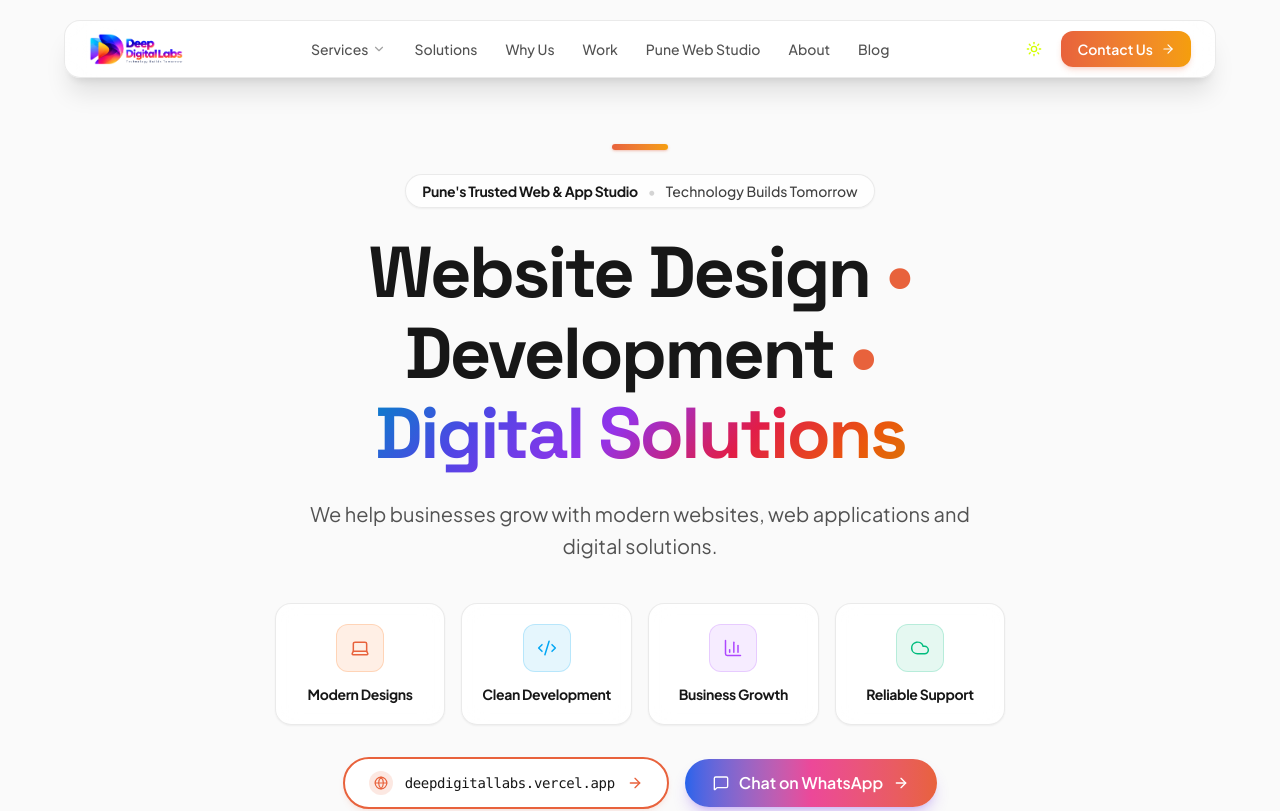
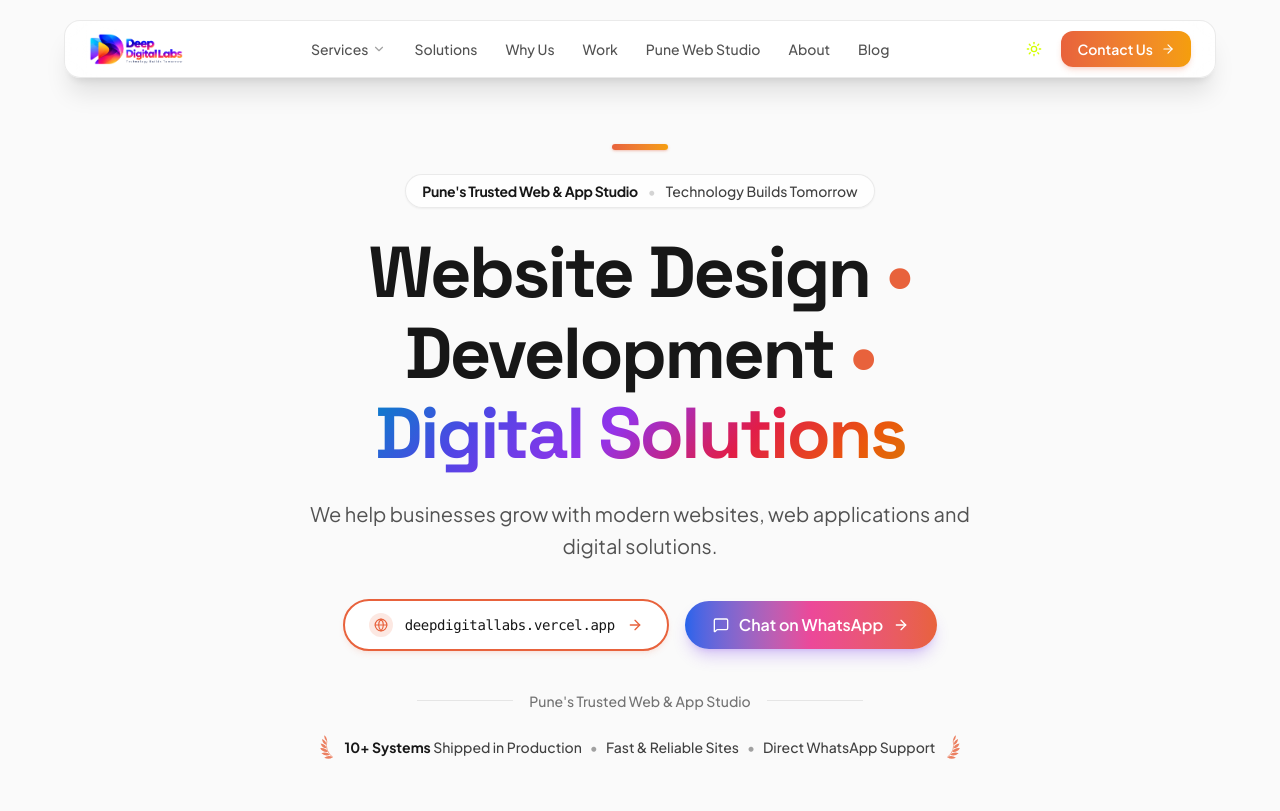
Before and after one commit to deepdigitallabs/Deep-Digital-Labs, a Next.js app: page / in a window 1280 px wide. Shown: the top 811 px of the page. Built offline with nearby package versions, Linux system fonts and the light colour scheme.

Commit message:
Update page.tsx

```diff
--- a/src/app/page.tsx
+++ b/src/app/page.tsx
@@ -19,12 +19,8 @@
   Headphones,
   Search,
   Users,
-  Laptop,
   HelpCircle,
-  PhoneCall,
-  Code2,
-  BarChart3,
-  Cloud
+  PhoneCall
 } from 'lucide-react';
 import { DiscoveryCallModal } from '@/components/ui/DiscoveryCallModal';
 import { ProcessTimeline } from '@/components/ui/ProcessTimeline';
@@ -253,51 +249,8 @@
           We help businesses grow with modern websites, web applications and digital solutions.
         </p>
 
-        {/* The 4 Core Feature Cards (Exact replica from Brand Poster) */}
-        <div className="mt-10 max-w-4xl mx-auto grid grid-cols-2 sm:grid-cols-4 gap-3 sm:gap-4 px-2">
-          {/* Card 1: Modern Designs */}
-          <div className="group p-4 sm:p-5 rounded-2xl bg-white/85 dark:bg-[#12151D]/85 backdrop-blur-md border border-neutral-200/80 dark:border-white/[0.08] shadow-xs hover:shadow-lg hover:-translate-y-1 transition-all text-center flex flex-col items-center">
-            <div className="w-12 h-12 rounded-xl bg-orange-500/10 border border-orange-500/20 text-[#E8623C] flex items-center justify-center mb-3 group-hover:scale-110 transition-transform">
-              <Laptop className="w-5 h-5 stroke-[1.8]" />
-            </div>
-            <span className="text-xs sm:text-sm font-bold text-neutral-900 dark:text-white tracking-tight">
-              Modern Designs
-            </span>
-          </div>
-
-          {/* Card 2: Clean Development */}
-          <div className="group p-4 sm:p-5 rounded-2xl bg-white/85 dark:bg-[#12151D]/85 backdrop-blur-md border border-neutral-200/80 dark:border-white/[0.08] shadow-xs hover:shadow-lg hover:-translate-y-1 transition-all text-center flex flex-col items-center">
-            <div className="w-12 h-12 rounded-xl bg-sky-500/10 border border-sky-500/20 text-sky-500 flex items-center justify-center mb-3 group-hover:scale-110 transition-transform">
-              <Code2 className="w-5 h-5 stroke-[1.8]" />
-            </div>
-            <span className="text-xs sm:text-sm font-bold text-neutral-900 dark:text-white tracking-tight">
-              Clean Development
-            </span>
-          </div>
-
-          {/* Card 3: Business Growth */}
-          <div className="group p-4 sm:p-5 rounded-2xl bg-white/85 dark:bg-[#12151D]/85 backdrop-blur-md border border-neutral-200/80 dark:border-white/[0.08] shadow-xs hover:shadow-lg hover:-translate-y-1 transition-all text-center flex flex-col items-center">
-            <div className="w-12 h-12 rounded-xl bg-purple-500/10 border border-purple-500/20 text-purple-500 flex items-center justify-center mb-3 group-hover:scale-110 transition-transform">
-              <BarChart3 className="w-5 h-5 stroke-[1.8]" />
-            </div>
-            <span className="text-xs sm:text-sm font-bold text-neutral-900 dark:text-white tracking-tight">
-              Business Growth
-            </span>
-          </div>
-
-          {/* Card 4: Reliable Support */}
-          <div className="group p-4 sm:p-5 rounded-2xl bg-white/85 dark:bg-[#12151D]/85 backdrop-blur-md border border-neutral-200/80 dark:border-white/[0.08] shadow-xs hover:shadow-lg hover:-translate-y-1 transition-all text-center flex flex-col items-center">
-            <div className="w-12 h-12 rounded-xl bg-emerald-500/10 border border-emerald-500/20 text-emerald-500 flex items-center justify-center mb-3 group-hover:scale-110 transition-transform">
-              <Cloud className="w-5 h-5 stroke-[1.8]" />
-            </div>
-            <span className="text-xs sm:text-sm font-bold text-neutral-900 dark:text-white tracking-tight">
-              Reliable Support
-            </span>
-          </div>
-        </div>
-
         {/* Action Row: Official URL Pill from Poster + WhatsApp CTA */}
-        <div className="mt-8 flex flex-col sm:flex-row items-center justify-center gap-4">
+        <div className="mt-9 flex flex-col sm:flex-row items-center justify-center gap-4">
           {/* Official URL Pill from Brand Poster */}
           <a
             href="https://deepdigitallabs.vercel.app"
```
